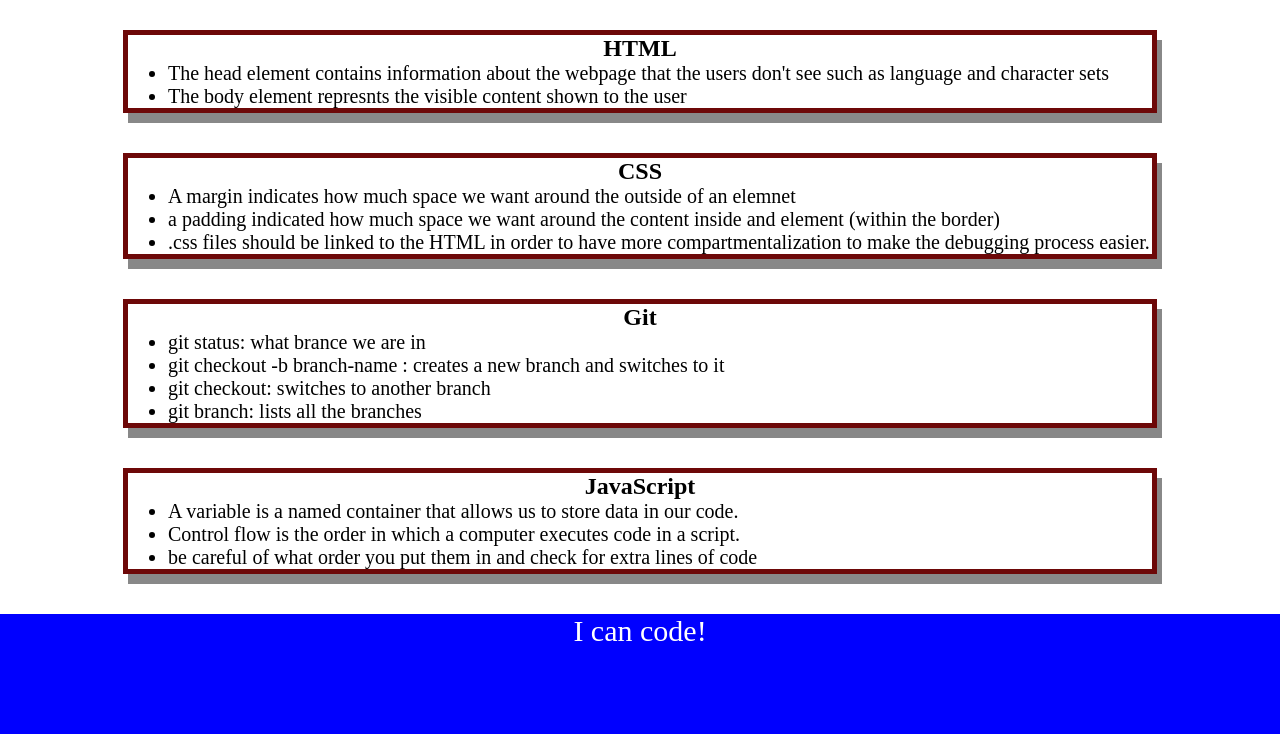
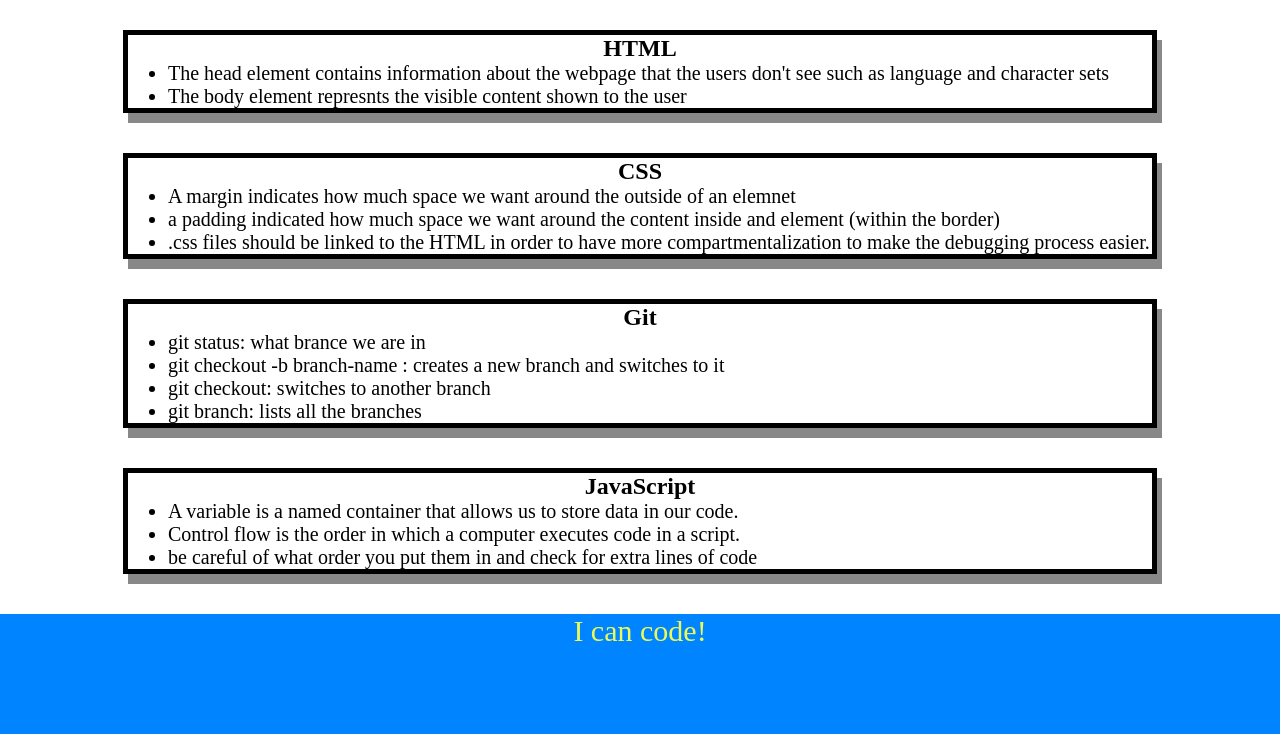
Before and after one commit to mtomchik/prework-study-guide, a plain HTML site: page index.html in a window 1280 px wide. Shown: the part 130-864 px from the top of the page. Drawn offline with Linux system fonts and the light colour scheme.

Commit message:
changed colors for page

```diff
--- a/assets/style.css
+++ b/assets/style.css
@@ -7,8 +7,8 @@ header,
 footer {
     width: 100%;
     height: 120px;
-    background-color: blue;
-    color: white;
+    background-color: rgb(0, 132, 255);
+    color: rgb(234, 250, 89);
 }
 
 h1,
@@ -37,6 +37,6 @@ p {
   .card {
     width: 80%;
     margin: 40px auto;
-    border: 5px solid #6d0808;
+    border: 5px solid #000000;
     box-shadow: 5px 10px #888888;
   }
```
Also changed, not shown: 1 other file.
